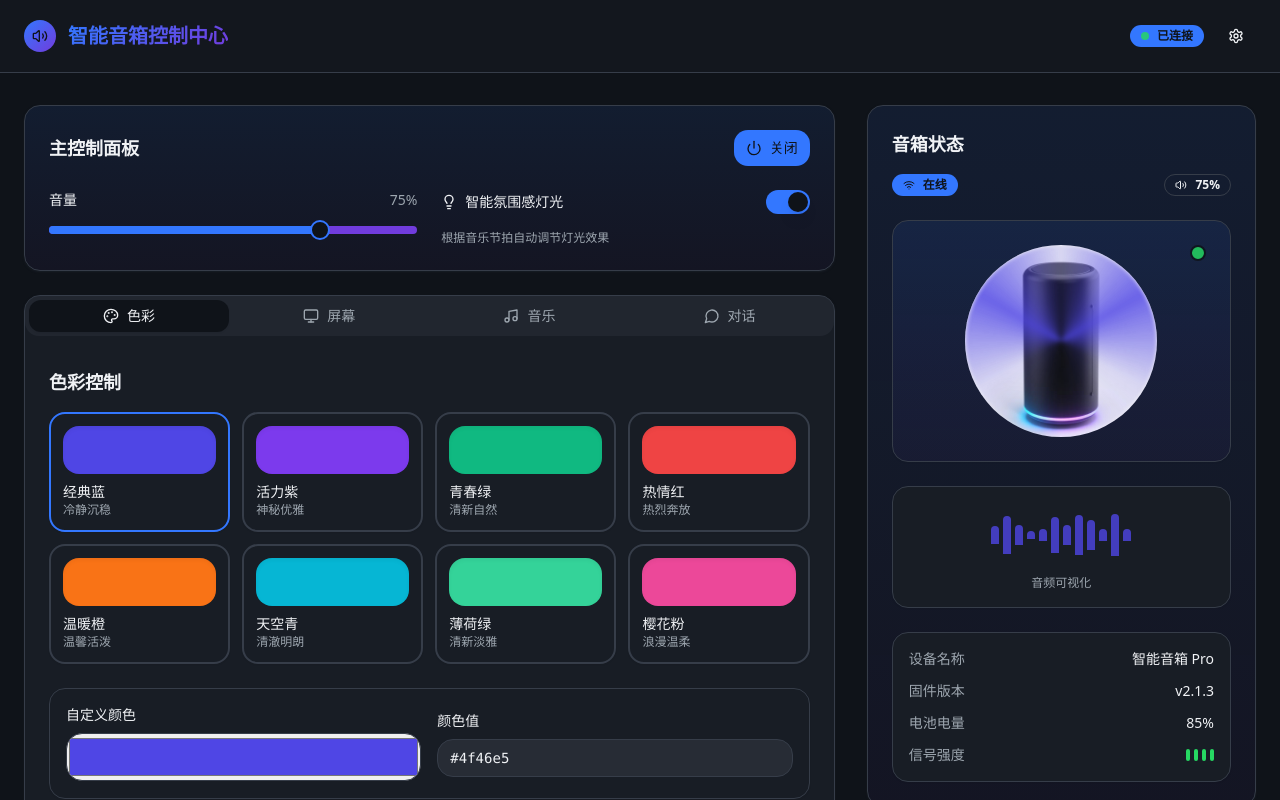
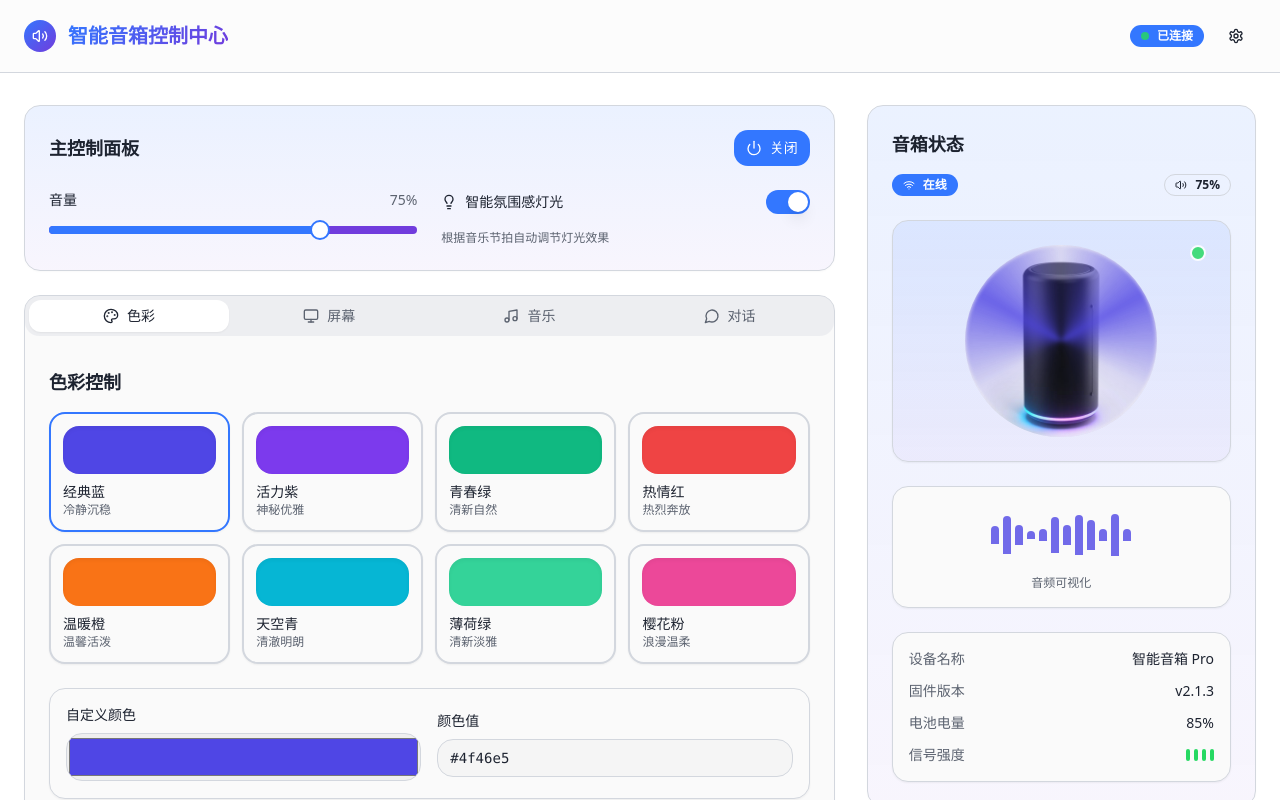
Before and after one commit to erkou111/smart-sound-art, a React (Vite) app: page / in a window 1280 px wide. Shown: the top 800 px of the page. Built offline with nearby package versions, Linux system fonts and the light colour scheme.

Commit message:
Refactor: Change theme color to white
Update the primary theme color to white.

```diff
--- a/src/index.css
+++ b/src/index.css
@@ -6,48 +6,48 @@
 
 @layer base {
   :root {
-    /* Core background - Deep tech theme */
-    --background: 220 25% 8%;
-    --foreground: 210 20% 95%;
+    /* Core background - Clean white theme */
+    --background: 0 0% 100%;
+    --foreground: 220 25% 15%;
 
     /* Card system - Elevated surfaces */
-    --card: 220 20% 12%;
-    --card-foreground: 210 20% 95%;
-    --card-elevated: 220 15% 15%;
+    --card: 0 0% 98%;
+    --card-foreground: 220 25% 15%;
+    --card-elevated: 0 0% 96%;
 
     /* Interactive surfaces */
-    --popover: 220 20% 12%;
-    --popover-foreground: 210 20% 95%;
+    --popover: 0 0% 100%;
+    --popover-foreground: 220 25% 15%;
 
     /* Primary brand - Electric blue gradient */
     --primary: 220 100% 60%;
-    --primary-foreground: 220 25% 8%;
+    --primary-foreground: 0 0% 100%;
     --primary-glow: 220 100% 70%;
     --primary-dark: 220 100% 45%;
 
     /* Secondary - Purple accent */
     --secondary: 260 70% 55%;
-    --secondary-foreground: 210 20% 95%;
+    --secondary-foreground: 0 0% 100%;
     --secondary-glow: 260 70% 65%;
 
     /* Muted elements */
-    --muted: 220 15% 20%;
-    --muted-foreground: 210 10% 65%;
+    --muted: 220 15% 90%;
+    --muted-foreground: 220 10% 40%;
 
     /* Accent - Cyan highlights */
     --accent: 190 100% 60%;
-    --accent-foreground: 220 25% 8%;
+    --accent-foreground: 0 0% 100%;
     --accent-glow: 190 100% 70%;
 
     /* Status colors */
     --success: 140 70% 50%;
     --warning: 45 90% 60%;
     --destructive: 0 75% 60%;
-    --destructive-foreground: 210 20% 95%;
+    --destructive-foreground: 0 0% 100%;
 
     /* UI elements */
-    --border: 220 15% 25%;
-    --input: 220 15% 18%;
+    --border: 220 15% 85%;
+    --input: 0 0% 96%;
     --ring: 220 100% 60%;
 
     /* Gradients for modern appeal */
```
